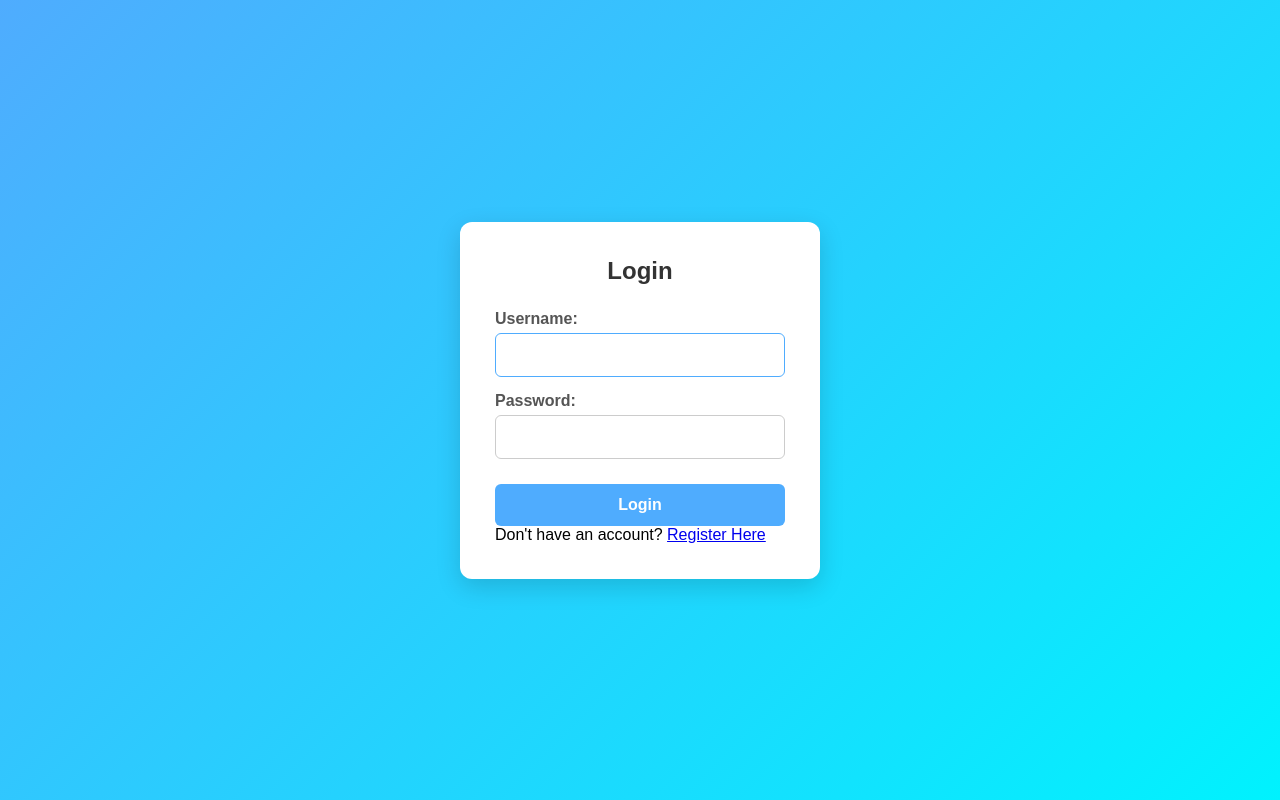
After one commit to kumarsonukumar77640/Student-management-system, a Django app: page /accounts/login/ in a window 1280 px wide. The commit adds this page. Run offline with Django 5.2, Linux system fonts and the light colour scheme.

Commit message:
Added new features

```diff
--- a/student_project/settings.py
+++ b/student_project/settings.py
@@ -128,3 +128,6 @@ STATIC_URL = 'static/'
 STATICFILES_DIRS= [
     BASE_DIR / 'static',
 ]
+
+LOGIN_REDIRECT_URL = '/'
+LOGOUT_REDIRECT_URL = '/accounts/login/'
--- a/student_project/urls.py
+++ b/student_project/urls.py
@@ -19,5 +19,10 @@ from django.urls import path, include
 
 urlpatterns = [
     path('admin/', admin.site.urls),
+
+
+    # Login/Logout URLs
+    path('accounts/', include('django.contrib.auth.urls')),
+
     path('', include('students.urls')),
 ]
--- /dev/null
+++ b/students/static/registration/login.css
@@ -0,0 +1,76 @@
+/* login.css */
+
+*{
+    margin: 0;
+    padding: 0;
+    box-sizing: border-box;
+    font-family: Arial, Helvetica, sans-serif;
+}
+
+body{
+    height: 100vh;
+    display: flex;
+    justify-content: center;
+    align-items: center;
+    background: linear-gradient(135deg, #4facfe, #00f2fe);
+}
+
+.container{
+    width: 100%;
+    max-width: 400px;
+    padding: 20px;
+}
+
+.header{
+    background: #fff;
+    padding: 35px;
+    border-radius: 12px;
+    box-shadow: 0 8px 25px rgba(0,0,0,0.15);
+}
+
+.header h2{
+    text-align: center;
+    margin-bottom: 25px;
+    color: #333;
+}
+
+form p{
+    margin-bottom: 15px;
+}
+
+form label{
+    display: block;
+    margin-bottom: 5px;
+    font-weight: bold;
+    color: #555;
+}
+
+form input{
+    width: 100%;
+    padding: 12px;
+    border: 1px solid #ccc;
+    border-radius: 6px;
+    font-size: 16px;
+}
+
+form input:focus{
+    outline: none;
+    border-color: #4facfe;
+}
+
+button{
+    width: 100%;
+    padding: 12px;
+    border: none;
+    border-radius: 6px;
+    background: #4facfe;
+    color: white;
+    font-size: 16px;
+    font-weight: bold;
+    cursor: pointer;
+    margin-top: 10px;
+}
+
+button:hover{
+    background: #2e8df7;
+}
--- /dev/null
+++ b/students/templates/registration/login.html
@@ -0,0 +1,26 @@
+{% load static%}
+<!DOCTYPE html>
+<html lang="en">
+<head>
+    <meta charset="UTF-8">
+    <meta name="viewport" content="width=device-width, initial-scale=1.0">
+    <title>Login</title>
+    <link rel="stylesheet" href="{% static 'registration/login.css' %}">
+</head>
+<body>
+    <div class="container">
+        <div class="header">
+    <h2>Login</h2>
+    <form method="post">
+        {% csrf_token %}
+        {{ form.as_p }}
+        <button type="submit">Login</button>
+    </form>
+    <p>
+        Don't have an account?
+        <a href="{% url 'register' %}">Register Here</a>
+    </p>
+    </div>
+    </div>
+</body>
+</html>
--- a/students/urls.py
+++ b/students/urls.py
@@ -1,6 +1,7 @@
 from django.urls import path
 from . import views
 urlpatterns = [
+    path('register/', views.register, name='register'),
     path('', views.student_list, name='student_list'),
     path('add/', views.add_student, name='add_student'),
     path('update/<int:id>/', views.update_student, name='update_student'),
```
Also changed, not shown: students/static/css/student_list.css (+31 -1 lines), students/templates/registration/register.html (added, +18 -0 lines), students/templates/students/student_list.html (+8 -1 lines), students/views.py (+18 -0 lines), README.md.
